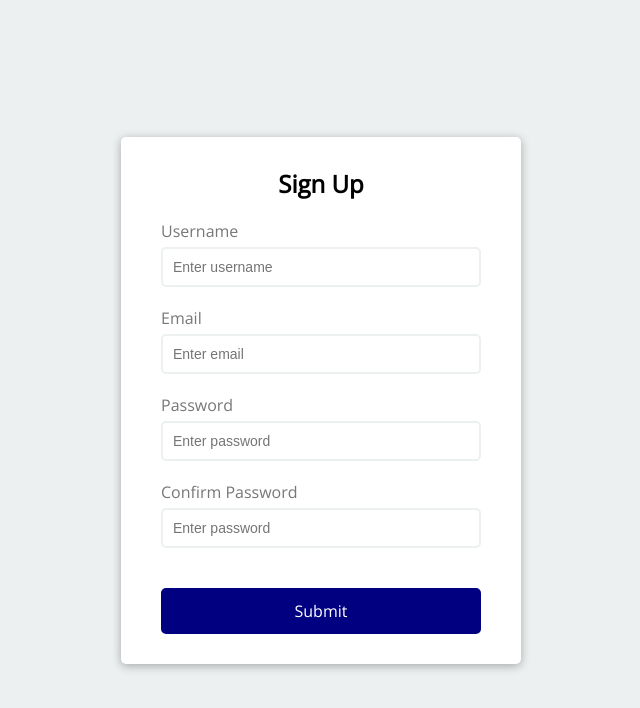
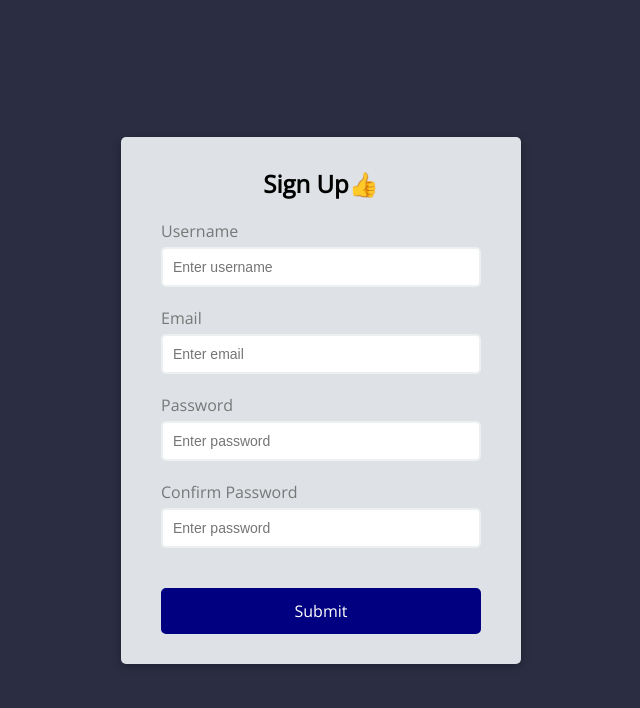
Before and after one commit to itsahsanmangal/HTML-Form, a plain HTML site: page index.html in a window 1280 px wide. Shown: the whole page, without its empty margins (319-959 px from the left). Drawn offline with nearby package versions, Linux system fonts and the light colour scheme.

Commit message:
Project 1 HTML Forms
Final touches  on CSS

```diff
--- a/index.html
+++ b/index.html
@@ -10,7 +10,7 @@
 <body>
     <div class="container">
         <form id="form" class="form">
-            <h2>Sign Up</h2>
+            <h2>Sign Up👍</h2>
             <div class="form-control">
                 <label for="username">Username</label>
                 <input type="text" id="username" placeholder="Enter username">
--- a/style.css
+++ b/style.css
@@ -10,7 +10,10 @@
 }
 
 body {
-    background-color: #ecf0f1;
+    background-color: #2b2d42;
+    /*background-image: url(https://images.unsplash.com/photo-1544256718-3bcf237f3974?ixlib=rb-1.2.1&ixid=MnwxMjA3fDB8MHxwaG90by1wYWdlfHx8fGVufDB8fHx8&auto=format&fit=crop&w=1171&q=80);
+    background-repeat: no-repeat;
+    background-size: cover;*/
     font-family: 'Open Sans', sans-serif;
     display: flex;
     align-items: center;
@@ -20,7 +23,7 @@ body {
 }
 
 .container {
-    background-color: white;
+    background-color: #dee2e6;
     border-radius: 5px;
     box-shadow: 0 2px 10px rgba(0,0,0, 0.3);
     width: 400px;
```
